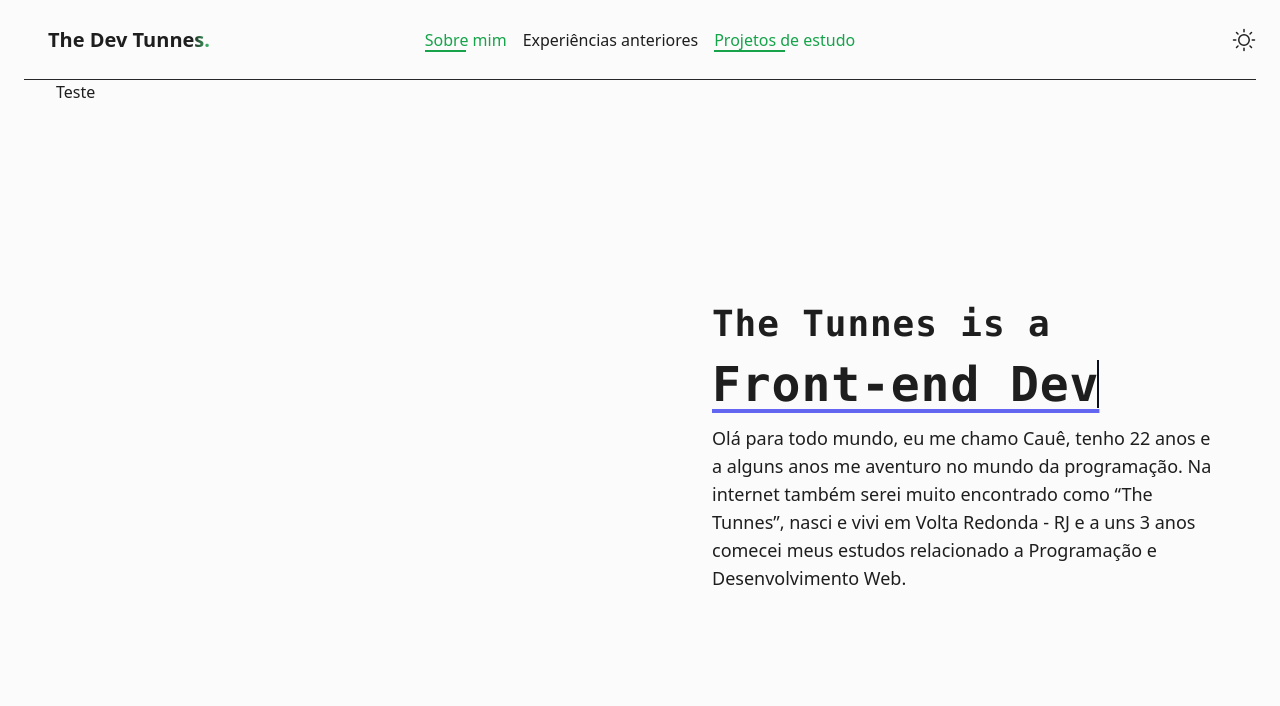
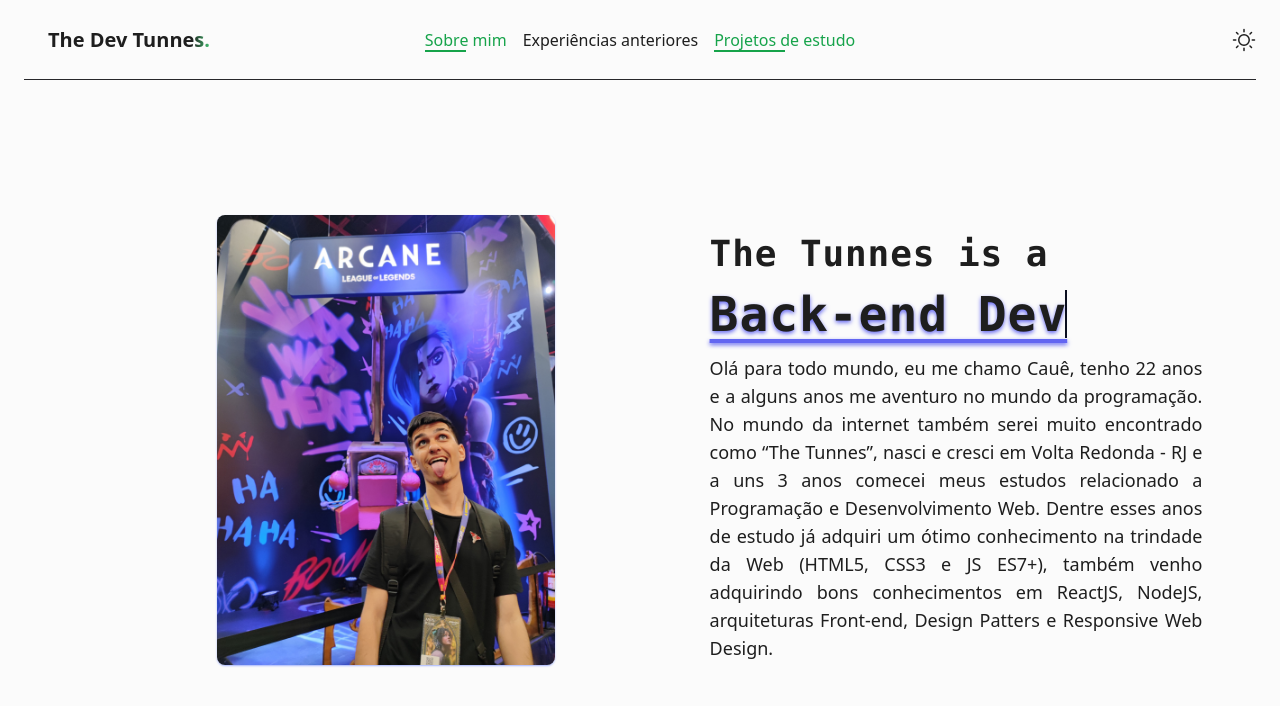
Before and after one commit to thetunnes/my-portfolio, a Next.js app: page / in a window 1280 px wide. Shown: the top 706 px of the page. Built offline with nearby package versions, Linux system fonts and the light colour scheme.

Commit message:
ci: Create Workflow Deploy Application

```diff
--- a/src/app/components/MainTextAnimate/index.tsx
+++ b/src/app/components/MainTextAnimate/index.tsx
@@ -19,18 +19,21 @@ export function MainText() {
       i++;
       setFinalText(wordFinal.substring(0, i));
       if (i >= wordFinal.length) return clearInterval(intervalo);
-    }, 400);
+    }, 200);
   }
 
   function renderLetterText(wordToSplit: string) {
     if (!wordToSplit) {
       return renderThisText();
     }
+    if (finalText.length) {
+      return
+    }
+
     posWord++;
     let i = 0;
     const intervalo: NodeJS.Timer = setInterval(() => {
       i++;
-      console.log(wordToSplit);
       setText(wordToSplit.substring(0, i));
       if (posWord > words.length) return clearInterval(intervalo);
 
@@ -38,7 +41,7 @@ export function MainText() {
         clearInterval(intervalo);
         return renderLetterText(words[posWord]);
       }
-    }, 400);
+    }, 200);
   }
 
   useEffect(() => {
@@ -54,7 +57,7 @@ export function MainText() {
       ) : (
         <p className="flex flex-col items-start text-4xl leading-loose font-mono font-semibold antialised tracking-wide">
           The Tunnes is a{" "}
-          <span className="text-5xl underline underline-offset-8 decoration-indigo-500 relative after:content-[ ] after:w-[2px] after:ml-2 after:animate-pipeAnimate after:bg-slate-950 after:dark:bg-slate-100 after:absolute after:top-0 after:bottom-0 after:right-0">
+          <span className="w-max text-5xl text-shadow shadow-indigo-500 underline underline-offset-8 decoration-indigo-500 relative  after:content-[ ] after:w-[2px] after:ml-2 after:animate-pipeAnimate after:bg-slate-950 after:dark:bg-slate-100 after:absolute after:top-0 after:bottom-0 after:right-0">
             {text}
           </span>
         </p>
--- a/src/app/page.tsx
+++ b/src/app/page.tsx
@@ -1,19 +1,28 @@
 import { Header } from "./components/Header";
 import { MainText } from "./components/MainTextAnimate";
-
+import FotoPerfil from "./assets/foto-ccxp.jpg"
+import Image from "next/image";
 
 export default function Home() {
-
   return (
-    <main className="h-[calc(100vh-5rem)] w-full flex items-stretch justify-center gap-4">
-      <div className="w-1/2">
-        <p>Teste</p>
+    <main className="h-[calc(100vh-5rem)] p-6 tall:flex-col w-full flex items-stretch justify-center gap-4">
+      <div className="w-1/2 tall:w-full flex items-center justify-center">
+        <Image alt="Foto perfil" src={FotoPerfil} height={450} className="rounded-lg shadow-sm shadow-indigo-300" />
       </div>
 
-      <div className="w-2/5 flex flex-col justify-center gap-4">
-      <MainText />
-      <p className="text-lg">Olá para todo mundo, eu me chamo Cauê, tenho 22 anos e a alguns anos me aventuro no mundo da programação. Na internet também serei muito encontrado como “The Tunnes”, nasci e vivi em Volta Redonda - RJ e a uns 3 anos comecei meus estudos relacionado a Programação e Desenvolvimento Web.</p>
+      <div className="w-2/5 tall:w-full h-full flex flex-col justify-center gap-4">
+        <MainText />
+        <p className="text-lg text-justify">
+          Olá para todo mundo, eu me chamo Cauê, tenho 22 anos e a alguns anos
+          me aventuro no mundo da programação. No mundo da internet também serei
+          muito encontrado como “The Tunnes”, nasci e cresci em Volta Redonda -
+          RJ e a uns 3 anos comecei meus estudos relacionado a Programação e
+          Desenvolvimento Web. Dentre esses anos de estudo já adquiri um ótimo
+          conhecimento na trindade da Web (HTML5, CSS3 e JS ES7+), também venho
+          adquirindo bons conhecimentos em ReactJS, NodeJS, arquiteturas
+          Front-end, Design Patters e Responsive Web Design.
+        </p>
       </div>
     </main>
-  )
+  );
 }
--- a/tailwind.config.js
+++ b/tailwind.config.js
@@ -1,3 +1,5 @@
+import plugin from 'tailwindcss/plugin'
+
 /** @type {import('tailwindcss').Config} */
 module.exports = {
   darkMode: "class",
@@ -8,10 +10,19 @@ module.exports = {
   ],
   theme: {
     extend: {
+      screens: {
+        'tall': { 'raw': '(max-width: 768px)' },
+        // => @media (min-height: 800px) { ... }
+      },
       backgroundImage: {
         "gradient-radial": "radial-gradient(var(--tw-gradient-stops))",
         "gradient-conic":
           "conic-gradient(from 180deg at 50% 50%, var(--tw-gradient-stops))",
+      },
+      textShadow: {
+        sm: '0 1px 2px var(--tw-shadow-color)',
+        DEFAULT: '0 2px 4px var(--tw-shadow-color)',
+        lg: '0 8px 16px var(--tw-shadow-color)',
       },
       transitionProperty: {
         height: "height",
@@ -34,15 +45,40 @@ module.exports = {
             opacity: 0,
           },
           "100%": {
-            opacity: 1
-          }
-        }
+            opacity: 1,
+          },
+        },
+        shake: {
+          "0%": { transform: "translate(2px, 1px) rotate(0deg)" },
+          "10%": { transform: "translate(-1px, -2px) rotate(-1deg)" },
+          "20%": { transform: "translate(-3px, 0px) rotate(1deg)" },
+          "30%": { transform: "translate(0px, 2px) rotate(0deg)" },
+          "40%": { transform: "translate(1px, -1px) rotate(1deg)" },
+          "50%": { transform: "translate(-1px, 2px) rotate(-1deg)" },
+          "60%": { transform: "translate(-3px, 1px) rotate(0deg)" },
+          "70%": { transform: "translate(2px, 1px) rotate(-1deg)" },
+          "80%": { transform: "translate(-1px, -1px) rotate(1deg)" },
+          "90%": { transform: "translate(2px, 2px) rotate(0deg)" },
+          "100%": { transform: "translate(1px, -2px) rotate(-1deg)" },
+        },
       },
       animation: {
         textColor: "shine 1.5s linear",
-        pipeAnimate: "pipe 0.5s linear infinite"
+        pipeAnimate: "pipe 0.5s linear infinite",
+        shakeText: "shake 3s linear infinite"
       },
     },
   },
-  plugins: [],
+  plugins: [
+    plugin(function ({ matchUtilities, theme }) {
+      matchUtilities(
+        {
+          'text-shadow': (value) => ({
+            textShadow: value,
+          }),
+        },
+        { values: theme('textShadow') }
+      )
+    }),
+  ],
 };
```
Also changed, not shown: src/app/assets/foto-ccxp.jpg (added).
